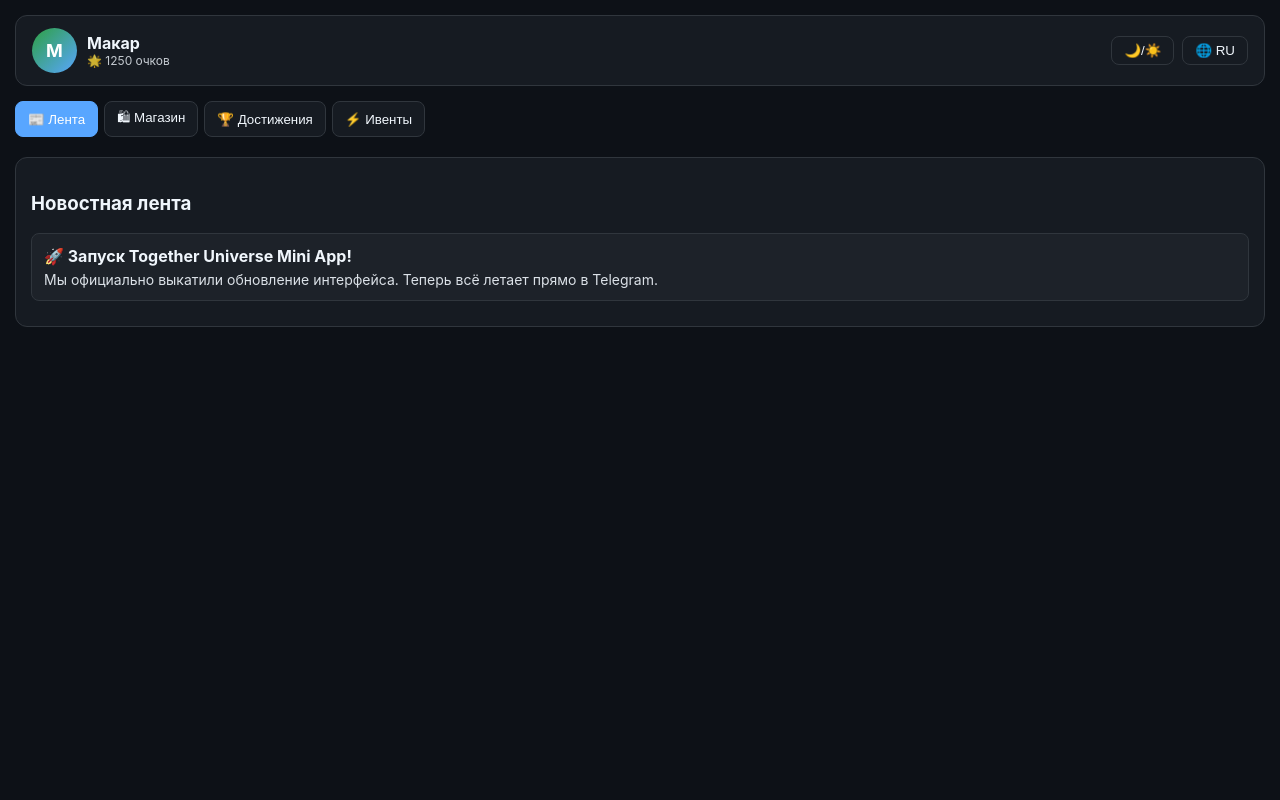
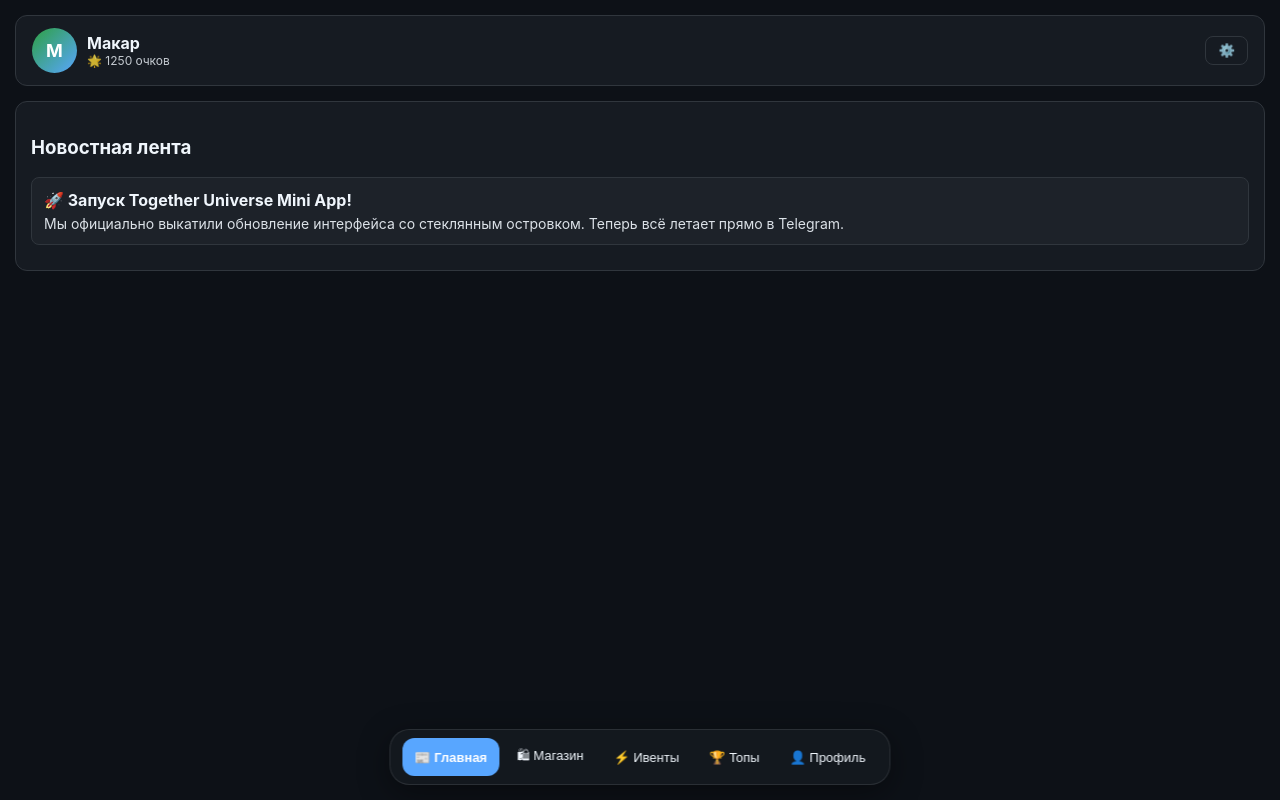
Before and after one commit to luniska366-bot/together-universe-bot, a website: page index.html in a window 1280 px wide. Drawn offline with Linux system fonts and the light colour scheme; a script that the page names is missing.

Commit message:
Update index.html

```diff
--- a/index.html
+++ b/index.html
@@ -28,6 +28,7 @@
             color: var(--text-color);
             margin: 0;
             padding: 15px;
+            padding-bottom: 90px; /* Отступ снизу под плавающий островок */
             transition: background 0.3s, color 0.3s;
         }
         .header {
@@ -73,22 +74,47 @@
         button:active {
             transform: scale(0.95);
         }
-        .nav-tabs {
+
+        /* Плавающий стеклянный островок снизу */
+        .glass-dock {
+            position: fixed;
+            bottom: 15px;
+            left: 50%;
+            transform: translateX(-50%);
             display: flex;
             gap: 6px;
+            background: rgba(22, 27, 34, 0.75);
+            backdrop-filter: blur(12px);
+            -webkit-backdrop-filter: blur(12px);
+            border: 1px solid rgba(255, 255, 255, 0.1);
+            padding: 8px 12px;
+            border-radius: 20px;
+            box-shadow: 0 8px 32px rgba(0, 0, 0, 0.4);
+            z-index: 1000;
+            max-width: 95%;
             overflow-x: auto;
-            padding-bottom: 5px;
-            margin-bottom: 15px;
         }
-        .nav-tabs button {
+        [data-theme="light"] .glass-dock {
+            background: rgba(255, 255, 255, 0.75);
+            border: 1px solid rgba(0, 0, 0, 0.1);
+            box-shadow: 0 8px 32px rgba(0, 0, 0, 0.1);
+        }
+        .glass-dock button {
+            background: transparent;
+            border: none;
+            color: var(--text-color);
+            padding: 8px 12px;
+            border-radius: 12px;
+            font-size: 13px;
             white-space: nowrap;
-            flex-shrink: 0;
+            transition: background 0.2s, color 0.2s;
         }
-        .nav-tabs button.active {
+        .glass-dock button.active {
             background: var(--accent);
             color: white;
-            border-color: var(--accent);
+            font-weight: 600;
         }
+
         .section {
             display: none;
             background: var(--card-bg);
@@ -126,29 +152,20 @@
             </div>
         </div>
         <div class="controls">
-            <button onclick="toggleTheme()">🌙/☀️</button>
-            <button onclick="toggleLang()">🌐 <span id="langLabel">RU</span></button>
+            <button onclick="switchTab('profile', document.getElementById('tabProfileBtn'))">⚙️</button>
         </div>
     </div>
 
-    <!-- Меню вкладок -->
-    <div class="nav-tabs">
-        <button class="active" onclick="switchTab('feed', this)">📰 Лента</button>
-        <button onclick="switchTab('shop', this)">🛍 Магазин</button>
-        <button onclick="switchTab('achievements', this)">🏆 Достижения</button>
-        <button onclick="switchTab('events', this)">⚡ Ивенты</button>
-    </div>
-
-    <!-- Лента новостей -->
+    <!-- Главная (Лента новостей) -->
     <div id="feed" class="section active">
         <h3 id="t_feedTitle">Новостная лента</h3>
         <div class="card">
             <h4 style="margin: 0 0 5px 0;">🚀 Запуск Together Universe Mini App!</h4>
-            <p style="margin: 0; font-size: 14px; opacity: 0.9;">Мы официально выкатили обновление интерфейса. Теперь всё летает прямо в Telegram.</p>
+            <p style="margin: 0; font-size: 14px; opacity: 0.9;">Мы официально выкатили обновление интерфейса со стеклянным островком. Теперь всё летает прямо в Telegram.</p>
         </div>
     </div>
 
-    <!-- Магазин с лимитными интерфейсами -->
+    <!-- Магазин -->
     <div id="shop" class="section">
         <h3 id="t_shopTitle">Магазин кастомизации</h3>
         <div class="card" style="border-color: #f85149;">
@@ -161,17 +178,6 @@
         </div>
     </div>
 
-    <!-- Достижения -->
-    <div id="achievements" class="section">
-        <h3 id="t_achTitle">Список достижений</h3>
-        <div class="card">
-            <p style="margin: 0;">🏆 <b>Первооткрыватель</b> — Зайти в хаб в первый день. <span style="color: #2ea043;">[Получено]</span></p>
-        </div>
-        <div class="card" style="opacity: 0.6;">
-            <p style="margin: 0;">🔒 <b>Легенда чата</b> — Написать 100 сообщений. <span style="float: right;">45/100</span></p>
-        </div>
-    </div>
-
     <!-- Ивенты -->
     <div id="events" class="section">
         <h3 id="t_evTitle">Активные ивенты</h3>
@@ -179,6 +185,38 @@
             <h4 style="margin: 0 0 5px 0;">🔥 Игровой вечер Minecraft & Wuthering Waves</h4>
             <p style="margin: 0; font-size: 14px; opacity: 0.9;">Собираемся на сервере, заходим в голосовой чат.</p>
         </div>
+    </div>
+
+    <!-- Топы -->
+    <div id="tops" class="section">
+        <h3 id="t_topsTitle">Топы активов</h3>
+        <div class="card">
+            <p style="margin: 0;">🥇 <b>Макар</b> — 🌟 1250 очков</p>
+        </div>
+        <div class="card" style="opacity: 0.7;">
+            <p style="margin: 0;">🥈 <i>Резидент #2</i> — 🌟 820 очков</p>
+        </div>
+    </div>
+
+    <!-- Профиль и настройки -->
+    <div id="profile" class="section">
+        <h3 id="t_profTitle">Профиль и Настройки</h3>
+        <div class="card">
+            <p style="margin: 0 0 10px 0;"><b>Паспорт Юниверса</b> активен. Статус: Резидент ✨</p>
+            <div style="display: flex; gap: 10px; margin-top: 10px;">
+                <button onclick="toggleTheme()">🌙/☀️ Тема</button>
+                <button onclick="toggleLang()">🌐 <span id="langLabel">RU</span></button>
+            </div>
+        </div>
+    </div>
+
+    <!-- Нижний плавающий островок (Glassmorphism Dock) -->
+    <div class="glass-dock">
+        <button class="active" onclick="switchTab('feed', this)">📰 Главная</button>
+        <button onclick="switchTab('shop', this)">🛍 Магазин</button>
+        <button onclick="switchTab('events', this)">⚡ Ивенты</button>
+        <button onclick="switchTab('tops', this)">🏆 Топы</button>
+        <button id="tabProfileBtn" onclick="switchTab('profile', this)">👤 Профиль</button>
     </div>
 
     <script>
@@ -195,7 +233,7 @@
         // Переключение вкладок
         function switchTab(tabId, btn) {
             document.querySelectorAll('.section').forEach(s => s.classList.remove('active'));
-            document.querySelectorAll('.nav-tabs button').forEach(b => b.classList.remove('active'));
+            document.querySelectorAll('.glass-dock button').forEach(b => b.classList.remove('active'));
             document.getElementById(tabId).classList.add('active');
             btn.classList.add('active');
         }
@@ -210,7 +248,7 @@
             }
         }
 
-        // Простой переключатель языков (RU/EN)
+        // Переключатель языков (RU/EN)
         let currentLang = 'ru';
         function toggleLang() {
             currentLang = currentLang === 'ru' ? 'en' : 'ru';
@@ -218,13 +256,15 @@
             if(currentLang === 'en') {
                 document.getElementById('t_feedTitle').innerText = "News Feed";
                 document.getElementById('t_shopTitle').innerText = "Customization Shop";
-                document.getElementById('t_achTitle').innerText = "Achievements";
                 document.getElementById('t_evTitle').innerText = "Active Events";
+                document.getElementById('t_topsTitle').innerText = "Leaderboard";
+                document.getElementById('t_profTitle').innerText = "Profile & Settings";
             } else {
                 document.getElementById('t_feedTitle').innerText = "Новостная лента";
                 document.getElementById('t_shopTitle').innerText = "Магазин кастомизации";
-                document.getElementById('t_achTitle').innerText = "Список достижений";
                 document.getElementById('t_evTitle').innerText = "Активные ивенты";
+                document.getElementById('t_topsTitle').innerText = "Топы активов";
+                document.getElementById('t_profTitle').innerText = "Профиль и Настройки";
             }
         }
     </script>
```
